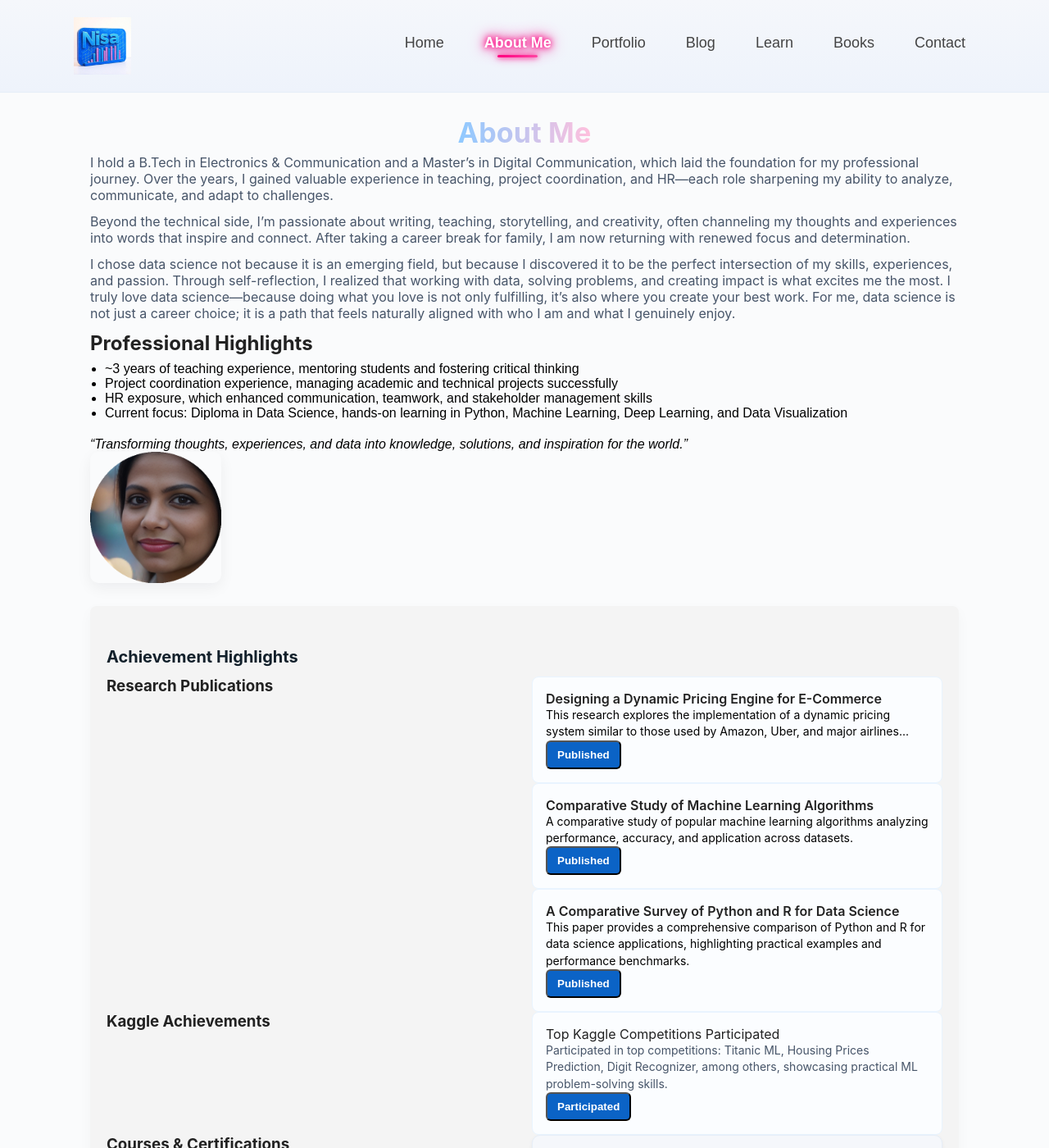
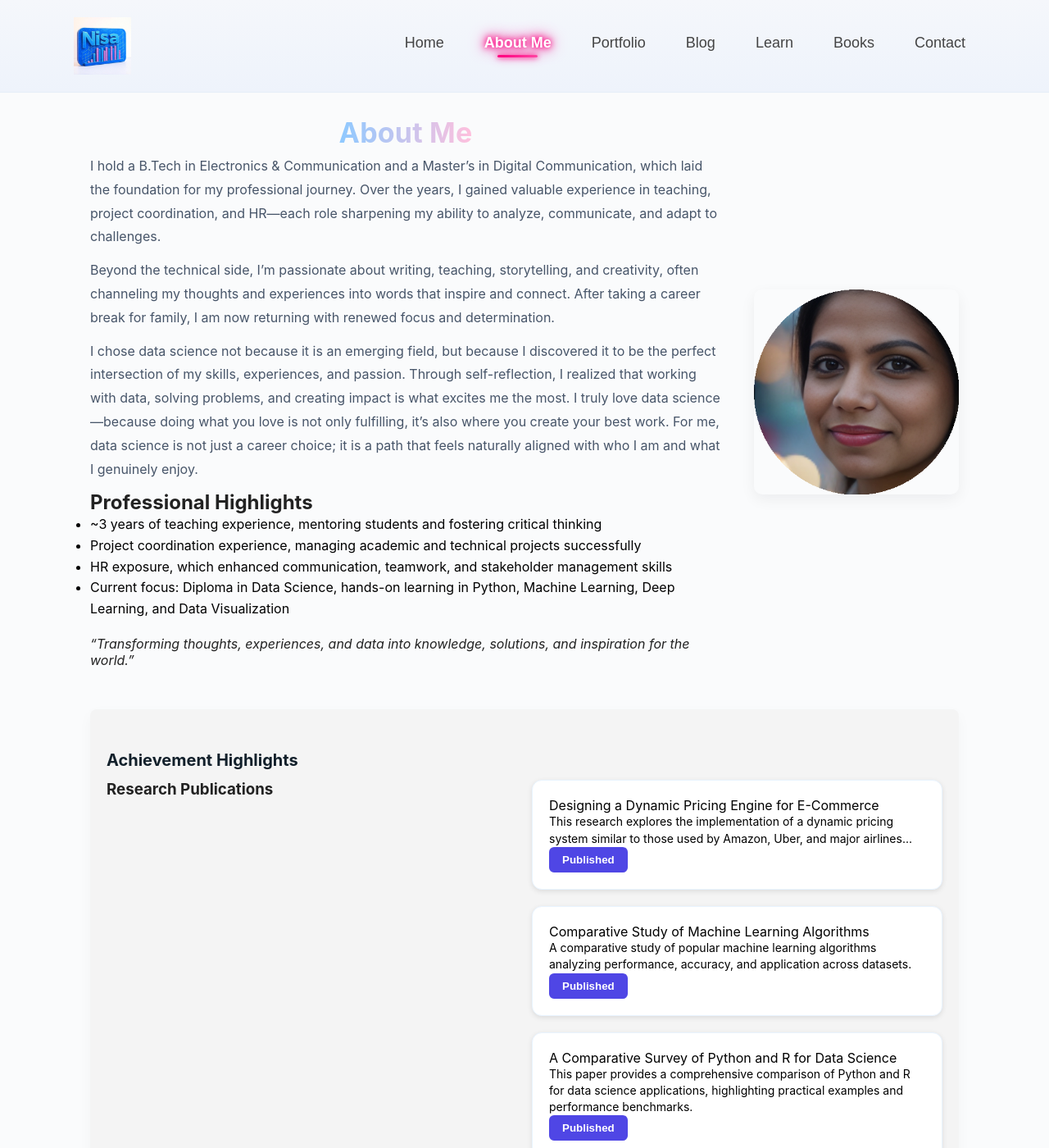
Before and after one commit to tabassumunnisa19/My_Personal_Website, a Jekyll site: the page about.html, which Jekyll copies as it is, in a window 1280 px wide and 1400 px high. Shown: the whole window at 82% size. Built offline with Jekyll 4.4.1, drawn with Linux system fonts in a browser that asks for light colours; some of the changed text lies outside the part shown.

Commit message:
Update about.html

```diff
--- a/about.html
+++ b/about.html
@@ -7,22 +7,67 @@
   <link rel="stylesheet" href="style.css">
   <link rel="stylesheet" href="https://cdnjs.cloudflare.com/ajax/libs/font-awesome/6.4.0/css/all.min.css">
   <style>
-    /* Override About text color and font to match other pages */
+    /* About Me text and spacing */
     .lead {
       color: #000000; /* black */
-      font-family: 'Inter', sans-serif; /* match other pages font */
+      font-family: 'Inter', sans-serif;
+      line-height: 1.8; /* line spacing */
+      margin-bottom: 16px; /* spacing between paragraphs */
     }
+
     ul {
       color: #000000;
       font-family: 'Inter', sans-serif;
+      line-height: 1.6;
     }
-    .research-card .research-title {
+
+    .research-card .research-title,
+    .research-card .research-desc,
+    .kaggle-title,
+    .kaggle-desc,
+    .cert-card h4,
+    .cert-card p {
       font-family: 'Inter', sans-serif;
-      font-weight: 600;
+      color: #000000;
     }
-    .research-card .research-desc {
-      font-family: 'Inter', sans-serif;
-      color: #000;
+
+    .grid-inner {
+      display: flex;
+      gap: 20px;
+      flex-wrap: wrap;
+    }
+
+    .card {
+      flex: 1;
+      min-width: 250px;
+      background: #fff;
+      padding: 20px;
+      border-radius: 12px;
+      box-shadow: 0 2px 6px rgba(0,0,0,0.1);
+    }
+
+    .btn.status {
+      background: #4f46e5;
+      color: #fff;
+      border: none;
+      padding: 8px 16px;
+      border-radius: 6px;
+      cursor: default;
+    }
+
+    .cert-btn {
+      display: inline-block;
+      background: linear-gradient(90deg, #ec4899, #3b82f6);
+      color: #fff;
+      text-decoration: none;
+      padding: 8px 16px;
+      border-radius: 6px;
+      font-weight: 500;
+    }
+
+    .profile img {
+      width: 100%;
+      border-radius: 12px;
     }
   </style>
 </head>
@@ -32,15 +77,9 @@
     <a href="index.html" class="logo">
       <img src="logo.jpg" alt="Nisa logo" />
     </a>
-
-    <!-- Hamburger button -->
     <button class="menu-toggle" aria-label="Toggle menu">
-      <span class="bar"></span>
-      <span class="bar"></span>
-      <span class="bar"></span>
+      <span class="bar"></span><span class="bar"></span><span class="bar"></span>
     </button>
-
-    <!-- Navigation -->
     <nav id="main-nav" class="navbar" role="navigation">
       <a href="index.html">Home</a>
       <a href="about.html" class="active">About Me</a>
@@ -56,12 +95,12 @@
 <main>
   <div class="site-container">
 
-    <!-- Hero Section -->
-    <section class="hero">
-      <div class="intro">
+    <!-- Hero Section: About Me + Profile -->
+    <section class="hero" style="display:flex; gap:40px; flex-wrap:wrap; margin-bottom:50px;">
+      <!-- Left: Introduction -->
+      <div class="intro" style="flex:1; min-width:280px;">
         <h1 class="page-title"><span class="gradient-text-light">About Me</span></h1>
 
-        <!-- About Me Paragraph -->
         <p class="lead">
           I hold a B.Tech in Electronics & Communication and a Master’s in Digital Communication, which laid the foundation for my professional journey. Over the years, I gained valuable experience in teaching, project coordination, and HR—each role sharpening my ability to analyze, communicate, and adapt to challenges.
         </p>
@@ -71,9 +110,10 @@
         <p class="lead">
           I chose data science not because it is an emerging field, but because I discovered it to be the perfect intersection of my skills, experiences, and passion. Through self-reflection, I realized that working with data, solving problems, and creating impact is what excites me the most. I truly love data science—because doing what you love is not only fulfilling, it’s also where you create your best work. For me, data science is not just a career choice; it is a path that feels naturally aligned with who I am and what I genuinely enjoy.
         </p>
+
         <!-- Professional Highlights -->
         <h2>Professional Highlights</h2>
-<ul style="margin-top:8px; margin-left:18px; color:#000000; font-family: 'YourSiteFont', sans-serif;">
+        <ul>
           <li>~3 years of teaching experience, mentoring students and fostering critical thinking</li>
           <li>Project coordination experience, managing academic and technical projects successfully</li>
           <li>HR exposure, which enhanced communication, teamwork, and stakeholder management skills</li>
@@ -81,26 +121,25 @@
         </ul>
 
         <!-- Signature Statement -->
-<p style="margin-top:20px; font-style:italic; color:#000000; font-family: 'YourSiteFont', sans-serif;">
+        <p style="margin-top:20px; font-style:italic;">
           “Transforming thoughts, experiences, and data into knowledge, solutions, and inspiration for the world.”
         </p>
+      </div>
 
-<!-- Profile Image -->
-<div class="profile">
+      <!-- Right: Profile Image -->
+      <div class="profile" style="flex:0 0 250px;">
         <img src="profile.png" alt="Profile">
       </div>
-
     </section>
 
-<!-- ===== Professional Highlights Section ===== -->
+    <!-- Achievement Highlights Section -->
     <section class="section professional-highlights">
       <h2>Achievement Highlights</h2>
 
-  <!-- ===== Research Publications Grid ===== -->
-  <div class="grid research-publications">
+      <!-- Research Publications Grid -->
+      <div class="grid research-publications" style="margin-bottom:40px;">
         <h3>Research Publications</h3>
         <div class="grid-inner">
-      <!-- Paper 1 -->
           <div class="card research-card">
             <div class="research-title">Designing a Dynamic Pricing Engine for E-Commerce</div>
             <p class="research-desc">This research explores the implementation of a dynamic pricing system similar to those used by Amazon, Uber, and major airlines...</p>
@@ -109,7 +148,6 @@
             </div>
           </div>
 
-      <!-- Paper 2 -->
           <div class="card research-card">
             <div class="research-title">Comparative Study of Machine Learning Algorithms</div>
             <p class="research-desc">A comparative study of popular machine learning algorithms analyzing performance, accuracy, and application across datasets.</p>
@@ -118,7 +156,6 @@
             </div>
           </div>
 
-      <!-- Paper 3 -->
           <div class="card research-card">
             <div class="research-title">A Comparative Survey of Python and R for Data Science</div>
             <p class="research-desc">This paper provides a comprehensive comparison of Python and R for data science applications, highlighting practical examples and performance benchmarks.</p>
@@ -129,13 +166,13 @@
         </div>
       </div>
 
-  <!-- ===== Kaggle Achievements Grid ===== -->
-  <div class="grid kaggle-achievements">
+      <!-- Kaggle Achievements Grid -->
+      <div class="grid kaggle-achievements" style="margin-bottom:40px;">
         <h3>Kaggle Achievements</h3>
         <div class="grid-inner">
           <div class="card">
             <div class="kaggle-title">Top Kaggle Competitions Participated</div>
-        <p class="kaggle-desc">Participated in top competitions: Titanic ML, Housing Prices Prediction, Digit Recognizer, among others, showcasing practical ML problem-solving skills.</p>
+            <p class="kaggle-desc">Participated in top competitions: Titanic ML, Housing Prices Prediction, Digit Recognizer, among others.</p>
             <div class="card-buttons">
               <button class="btn status">Participated</button>
             </div>
@@ -143,40 +180,29 @@
         </div>
       </div>
 
-  <!-- ===== Courses & Certifications Grid ===== -->
+      <!-- Courses & Certifications Grid -->
       <div class="grid courses-certifications">
         <h3>Courses & Certifications</h3>
         <div class="grid-inner">
-      <!-- Certificate 1 -->
           <div class="card cert-card">
             <h4>Diploma in Data Science</h4>
             <p>Currently pursuing at Asquare Technologies, Kochi. Covers statistics, machine learning, and practical data analysis projects.</p>
             <a href="#" target="_blank" class="cert-btn">View Certificate</a>
           </div>
-
-      <!-- Certificate 2 -->
           <div class="card cert-card">
             <h4>IBM Data Science Professional Certificate</h4>
             <p>Comprehensive program with 12 modules covering Python, SQL, Data Analysis, Visualization, and Machine Learning.</p>
             <a href="#" target="_blank" class="cert-btn">View Certificate</a>
           </div>
-
-      <!-- Certificate 3 -->
           <div class="card cert-card">
             <h4>Generative AI for Data Science</h4>
             <p>Certification by Microsoft. Explore diverse applications of GenAI, including data augmentation, feature engineering, anomaly detection, and generative modeling.</p>
             <a href="#" target="_blank" class="cert-btn">View Certificate</a>
           </div>
-
-
         </div>
       </div>
+
     </section>
-
-  </div>
-</section>
-
-
   </div>
 </main>
 
@@ -184,10 +210,10 @@
   <div class="site-container footer-inner">
     <p class="copyright">© 2025 Nisa — Built with <span class="heart">❤️</span> by Nisa</p>
     <div class="socials" aria-label="social links">
-      <a href="#" class="social linkedin" title="LinkedIn" aria-label="LinkedIn"><i class="fab fa-linkedin" aria-hidden="true"></i></a>
-      <a href="#" class="social github" title="GitHub" aria-label="GitHub"><i class="fab fa-github" aria-hidden="true"></i></a>
-      <a href="#" class="social medium" title="Medium" aria-label="Medium"><i class="fab fa-medium" aria-hidden="true"></i></a>
-      <a href="#" class="social youtube" title="YouTube" aria-label="YouTube"><i class="fab fa-youtube" aria-hidden="true"></i></a>
+      <a href="#" class="social linkedin" title="LinkedIn" aria-label="LinkedIn"><i class="fab fa-linkedin"></i></a>
+      <a href="#" class="social github" title="GitHub" aria-label="GitHub"><i class="fab fa-github"></i></a>
+      <a href="#" class="social medium" title="Medium" aria-label="Medium"><i class="fab fa-medium"></i></a>
+      <a href="#" class="social youtube" title="YouTube" aria-label="YouTube"><i class="fab fa-youtube"></i></a>
     </div>
   </div>
 </footer>
```
Lines whose indentation alone changed are shown as unchanged.
